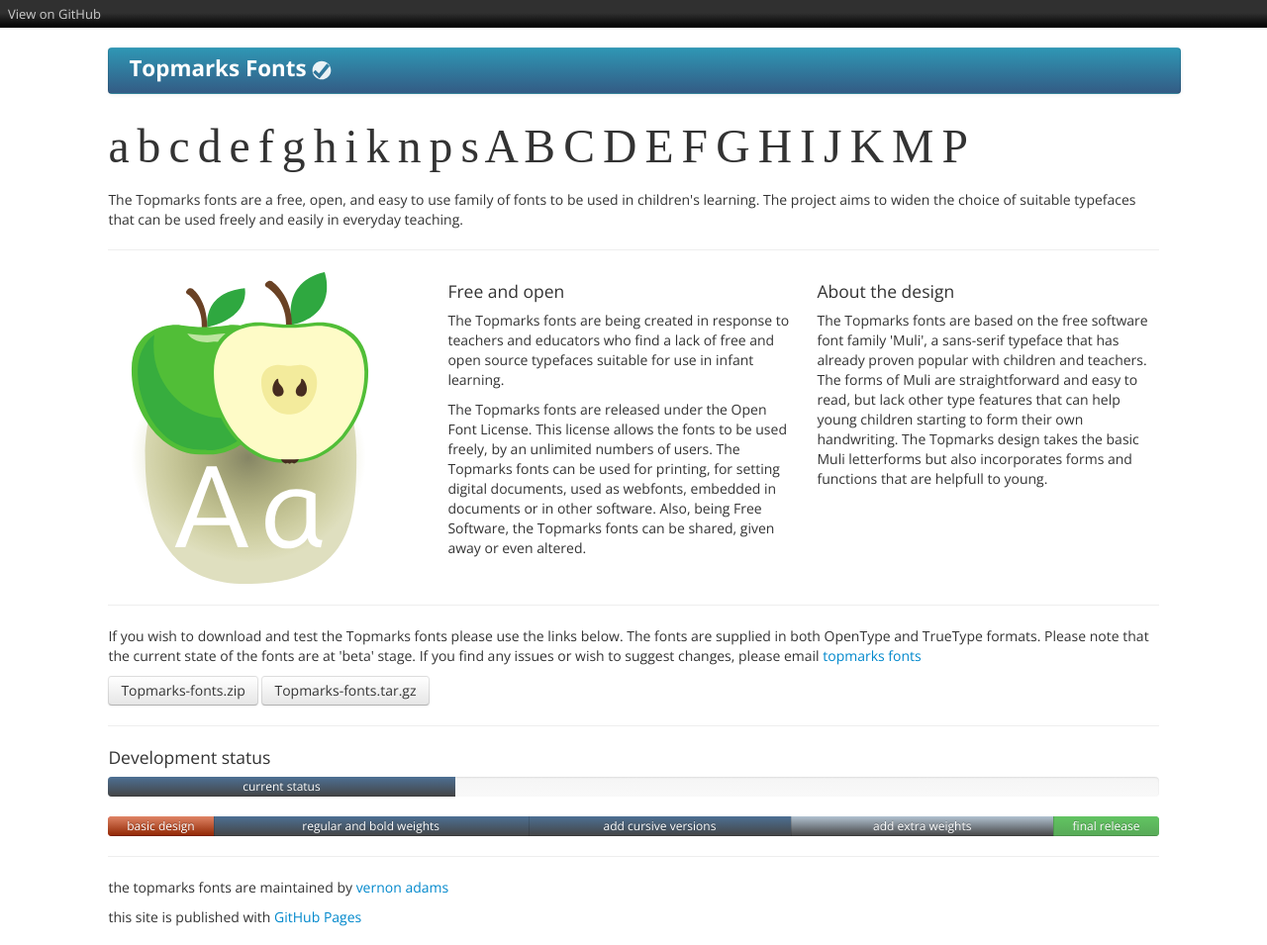
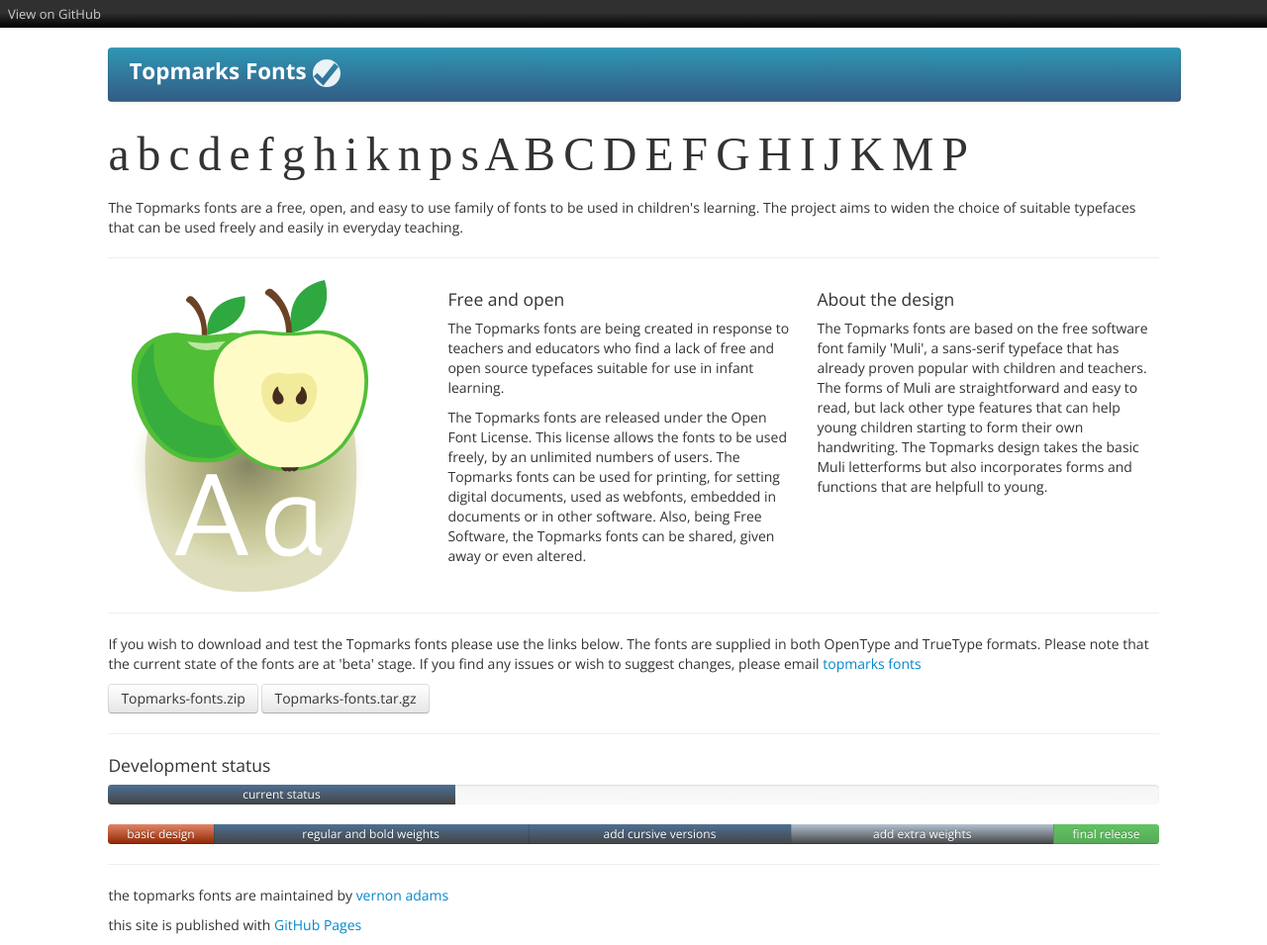
Before and after one commit to vernnobile/topmarks, a Jekyll site: the page built from index.html, in a window 1280 px wide. Shown: the whole page at 99% size. Built offline with Jekyll 4.4.1, drawn with Linux system fonts in a browser that asks for light colours; some web fonts are replaced.

Commit message:
Update header-masthead.html

```diff
--- a/_includes/header-masthead.html
+++ b/_includes/header-masthead.html
@@ -1,4 +1,4 @@
 <!-- mainnavbar -->
         <div class="navbar navbar-static-cont-width navbar-teal"><p class="navTitle">Topmarks
-          Fonts <img src="images/tick.svg" width="20px"/></p> </div>
+          Fonts <img src="images/tick.svg" width="30px"/></p> </div>
         <!-- end header -->
```
